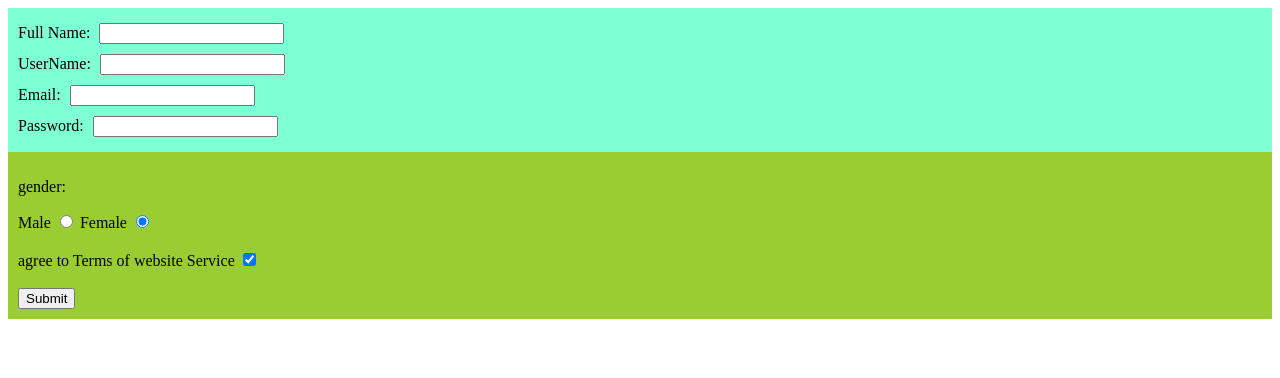
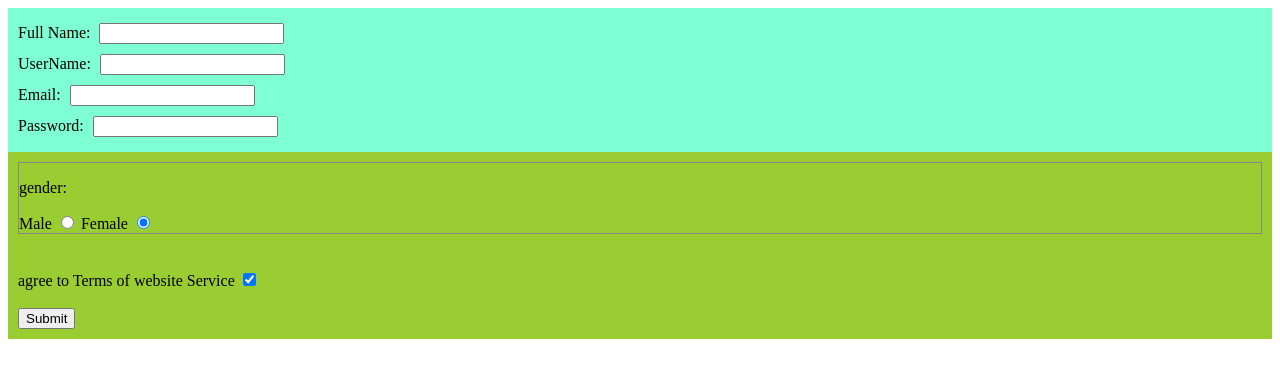
Before and after one commit to shayan-hm/html-project, a plain HTML site: page index.html in a window 1280 px wide. Drawn offline with Linux system fonts and the light colour scheme.

Commit message:
make border with css

```diff
--- a/index.html
+++ b/index.html
@@ -22,12 +22,14 @@
       <br />
       </section>
       <section style="background-color: yellowgreen ; padding: 10px;">
-      <p>gender:</p>
+      <nav style="border: 1px rgb(134, 134, 134) solid;">
+        <p>gender:</p>
 
       <label for="male">Male</label>
       <input type="radio" name="gender" id="male" value="male" />
       <label for="female">Female</label>
       <input type="radio" name="gender" id="female" value="female" checked />
+      </nav>
       <br />
       <br />
       <label for="checkbox">agree to Terms of website Service</label>
```
